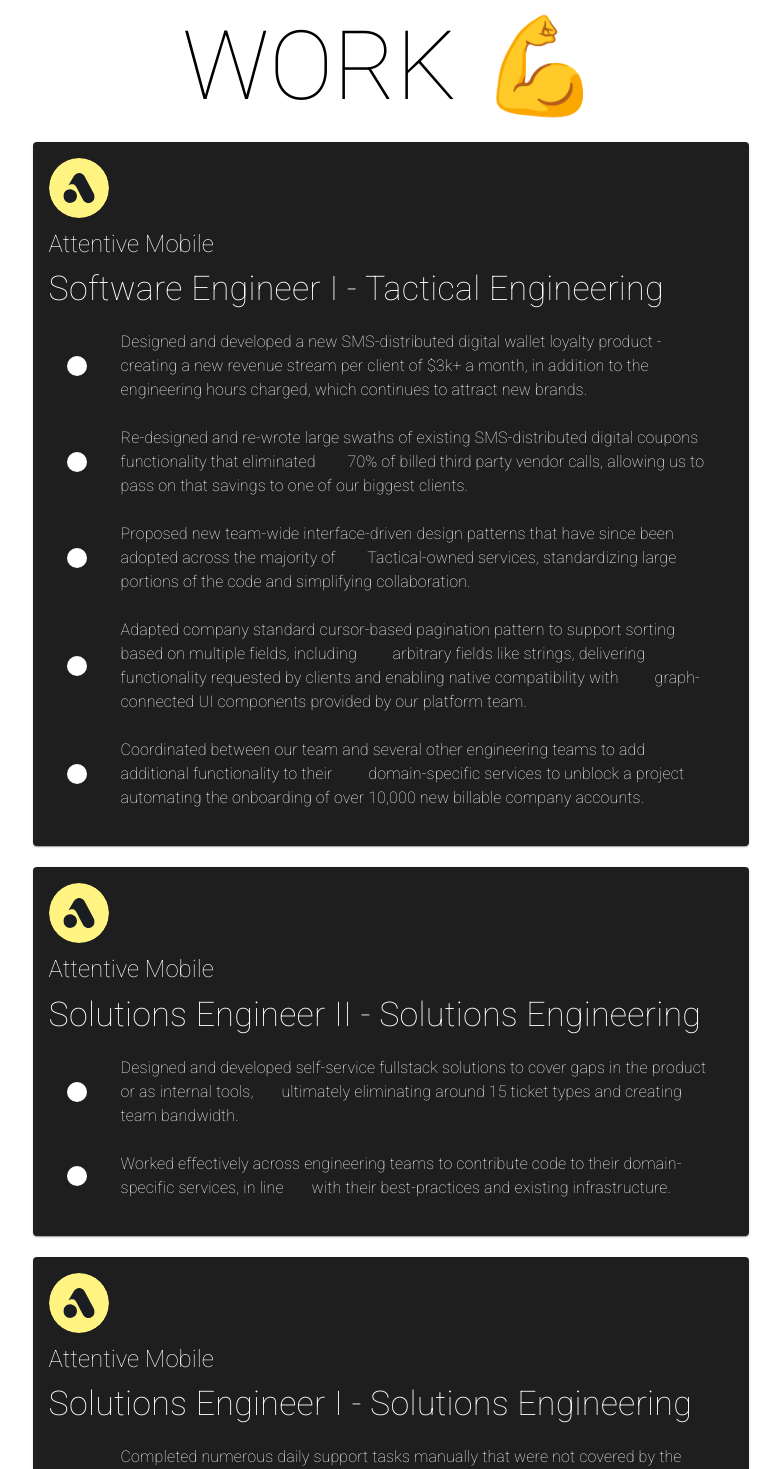
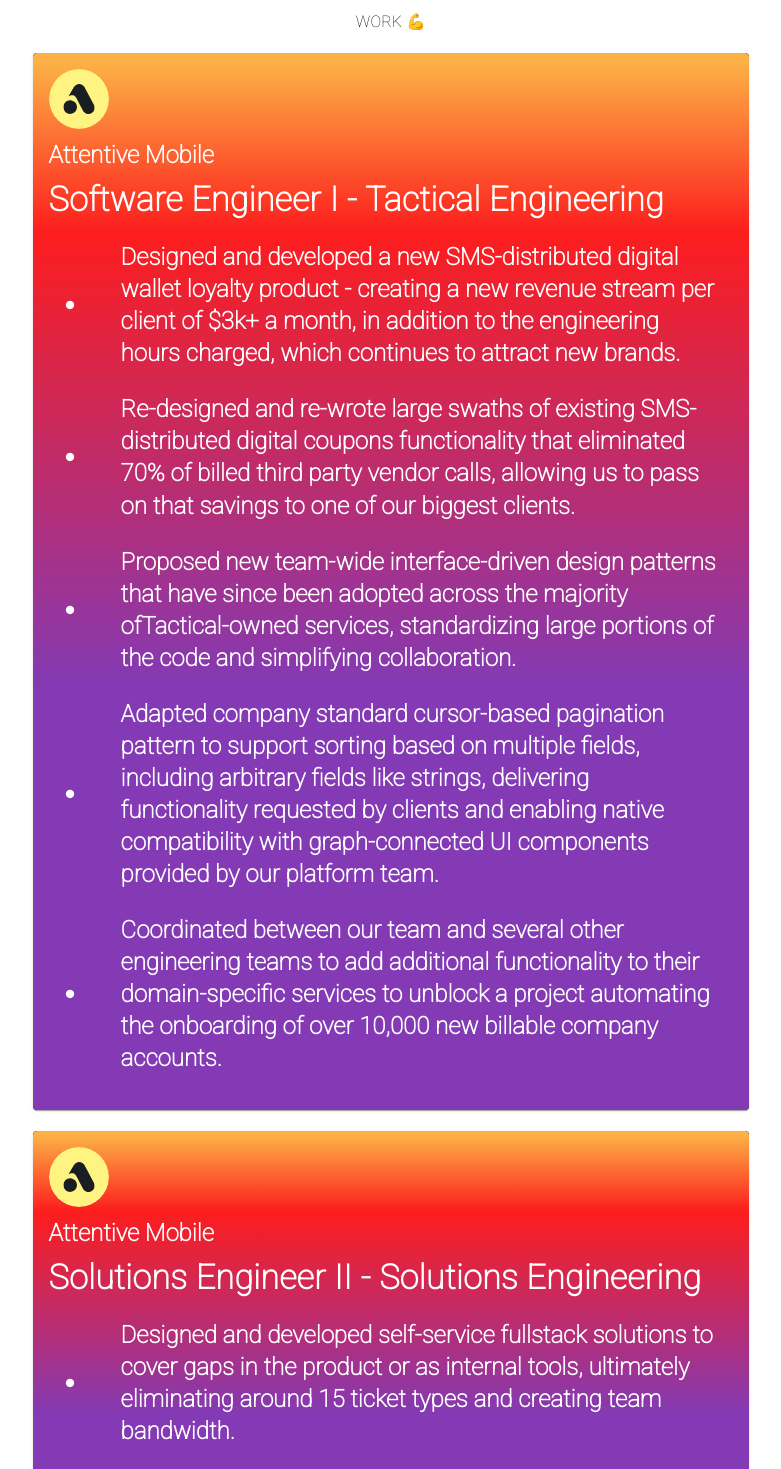
Before and after one commit to averyfairbanks/personal-site-v4, a React (Create React App) app: page /work in a window 1280 px wide. Shown: the part 80-1549 px from the top of the page, without its empty margins (249-1030 px from the left). Built offline with nearby package versions, Linux system fonts and the light colour scheme.

Commit message:
add a very necessary ugly gradient

```diff
--- a/src/components/PageContent.tsx
+++ b/src/components/PageContent.tsx
@@ -1,7 +1,8 @@
-import { Box, createTheme, Divider, Paper } from "@mui/material";
+import { Box, createTheme, Divider, Paper, Typography } from "@mui/material";
 import "../styles/PageContent.css";
 
 export default function PageContent(title: string, body?: string) {
+
   const boxStyle = {
     display: "flex",
     flexDirection: "column",
@@ -15,15 +16,13 @@
   };
 
   return body ? (
-    <Box sx={boxStyle} className="box-sizing">
-      <div className="title">{title}</div>
-      <Paper elevation={3} className="paper-sizing">
-        <div className="body-text">{body}</div>
-      </Paper>
+    <Box sx={boxStyle} className="box-sizing paper-sizing">
+      <Typography variant='h1' className="title" >{title}</Typography>
+      <Typography variant='h5' className="body-text bg" fontWeight={700}>{body}</Typography>
     </Box>
   ) : (
     <>
-      <div className="title">{title}</div>
+      <Typography className="title">{title}</Typography>
       <Divider style={dividerStyle} />
     </>
   );
--- a/src/components/WorkCard.tsx
+++ b/src/components/WorkCard.tsx
@@ -1,17 +1,16 @@
+import CircleIcon from '@mui/icons-material/Circle';
 import {
   Avatar,
   Card,
   CardActionArea,
   CardContent,
   Divider,
-  Icon,
   List,
   ListItem,
   ListItemIcon,
   ListItemText,
-  Typography,
+  Typography
 } from "@mui/material";
-import Brightness1Icon from '@mui/icons-material/Brightness1';
 import { Job } from "../resources/content";
 import "../styles/WorkCard.css";
 
@@ -19,7 +18,7 @@
   return (
     <>
       <Card className="fix-size">
-        <CardActionArea href={job.url} target="_blank">
+        <CardActionArea className="bg" href={job.url} target="_blank">
           <CardContent>
             <Avatar src={job.logo} sx={{ height: 60, width: 60 }} />
             <Divider
@@ -27,17 +26,17 @@
               sx={{ borderBottomWidth: 0 }}
               style={{ minHeight: 10 }}
             />
-            <Typography variant="h5" gutterBottom>
+            <Typography variant="h5" gutterBottom fontWeight={700}>
               {job.company}
             </Typography>
-            <Typography variant="h4">{job.title}</Typography>
+            <Typography variant="h4" fontWeight={700}>{job.title}</Typography>
             <List>
               {job.description?.map((bulletText: string, ind: number) => (
                 <ListItem key={ind}>
-                  <ListItemIcon>
-                    <Brightness1Icon />
+                  <ListItemIcon >
+                    <CircleIcon sx={{ width: 10 }} />
                   </ListItemIcon>
-                  <ListItemText>{bulletText}</ListItemText>
+                  <ListItemText primary={<Typography variant="h5" fontWeight={700}>{bulletText}</Typography>} />
                 </ListItem>
               ))}
             </List>
--- a/src/index.css
+++ b/src/index.css
@@ -9,5 +9,6 @@
 
 :root {
   --background: white;
+  --secondary: linear-gradient(0deg, rgba(131,58,180,1) 40%, rgba(253,29,29,1) 83%, rgba(252,176,69,1) 99%);
   --text-primary: black;
 }
--- a/src/resources/content.tsx
+++ b/src/resources/content.tsx
@@ -8,9 +8,9 @@
     contact: "CONTACT 📬",
   },
   bodies: {
-    about: `One of those weirdos that actually likes their job.\
+    about: `One of those weirdos that actually likes their job.
 
-      Proficient in many languages, frameworks, and libraries including  the usual suspects: Java with SpringBoot, TypeScript React, and numerous flavors of SQL. \
+      Proficient in many languages, frameworks, and libraries including  the usual suspects: Java with SpringBoot, TypeScript React, and numerous flavors of SQL.
 
       An avid climber 🧗, runner 🏃, and hiker 🥾 when I can spare the time.`,
     contact: `If you want to reach me, my personal email is:
@@ -32,16 +32,11 @@
     company: "Attentive Mobile",
     title: "Software Engineer I - Tactical Engineering",
     description: [
-      `Designed and developed a new SMS-distributed digital wallet loyalty product - creating a new revenue stream per\ client of $3k+ a month, in addition to the engineering hours charged, which continues to attract new brands.`,
-      `Re-designed and re-wrote large swaths of existing SMS-distributed digital coupons functionality that eliminated\
-       \ 70% of billed third party vendor calls, allowing us to pass on that savings to one of our biggest clients.`,
-      `Proposed new team-wide interface-driven design patterns that have since been adopted across the majority of\
-        Tactical-owned services, standardizing large portions of the code and simplifying collaboration.`,
-      `Adapted company standard cursor-based pagination pattern to support sorting based on multiple fields, including \
-        arbitrary fields like strings, delivering functionality requested by clients and enabling native compatibility with \
-        graph-connected UI components provided by our platform team.`,
-      `Coordinated between our team and several other engineering teams to add additional functionality to their \
-        domain-specific services to unblock a project automating the onboarding of over 10,000 new billable company accounts.`,
+      `Designed and developed a new SMS-distributed digital wallet loyalty product - creating a new revenue stream per client of $3k+ a month, in addition to the engineering hours charged, which continues to attract new brands.`,
+      `Re-designed and re-wrote large swaths of existing SMS-distributed digital coupons functionality that eliminated 70% of billed third party vendor calls, allowing us to pass on that savings to one of our biggest clients.`,
+      `Proposed new team-wide interface-driven design patterns that have since been adopted across the majority ofTactical-owned services, standardizing large portions of the code and simplifying collaboration.`,
+      `Adapted company standard cursor-based pagination pattern to support sorting based on multiple fields, including arbitrary fields like strings, delivering functionality requested by clients and enabling native compatibility with graph-connected UI components provided by our platform team.`,
+      `Coordinated between our team and several other engineering teams to add additional functionality to their domain-specific services to unblock a project automating the onboarding of over 10,000 new billable company accounts.`,
     ],
     logo: attnLogo,
     url: "https://www.attentivemobile.com/",
@@ -50,10 +45,8 @@
     company: "Attentive Mobile",
     title: "Solutions Engineer II - Solutions Engineering",
     description: [
-      `Designed and developed self-service fullstack solutions to cover gaps in the product or as internal tools, \
-      ultimately eliminating around 15 ticket types and creating team bandwidth.`,
-      `Worked effectively across engineering teams to contribute code to their domain-specific services, in line \
-      with their best-practices and existing infrastructure.`,
+      `Designed and developed self-service fullstack solutions to cover gaps in the product or as internal tools, ultimately eliminating around 15 ticket types and creating team bandwidth.`,
+      `Worked effectively across engineering teams to contribute code to their domain-specific services, in line with their best-practices and existing infrastructure.`,
     ],
     logo: attnLogo,
     url: "https://www.attentivemobile.com/",
@@ -62,10 +55,8 @@
     company: "Attentive Mobile",
     title: "Solutions Engineer I - Solutions Engineering",
     description: [
-      `Completed numerous daily support tasks manually that were not covered by the product or any internal tools, \
-        leading to continued client satisfaction and preventing churn.`,
-      `Collaborated with client-facing staff to translate client requests into actionable work and translate technical \
-        concepts for all involved.`,
+      `Completed numerous daily support tasks manually that were not covered by the product or any internal tools, leading to continued client satisfaction and preventing churn.`,
+      `Collaborated with client-facing staff to translate client requests into actionable work and translate technical concepts for all involved.`,
     ],
     logo: attnLogo,
     url: "https://www.attentivemobile.com/",
--- a/src/styles/PageContent.css
+++ b/src/styles/PageContent.css
@@ -5,6 +5,11 @@
   max-width: 770px;
   min-width: 575px;
   margin: 20px 20px;
+}
+
+.bg {
+  background: var(--secondary);
+  color: white
 }
 
 .body-text {
--- a/src/styles/WorkCard.css
+++ b/src/styles/WorkCard.css
@@ -11,3 +11,7 @@
     min-width: 92vw;
   }
 }
+
+.bg {
+  background: var(--secondary);
+}
```
